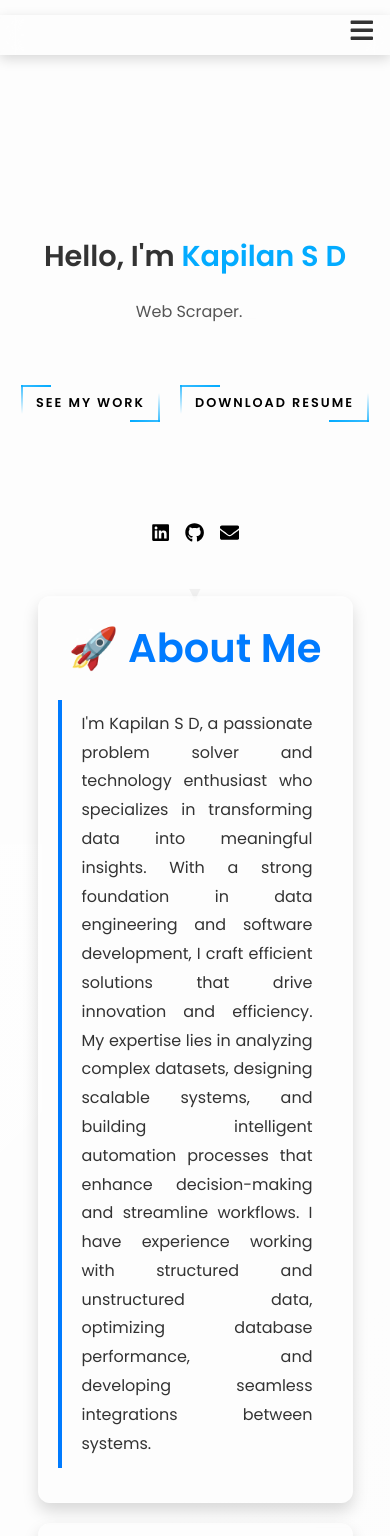
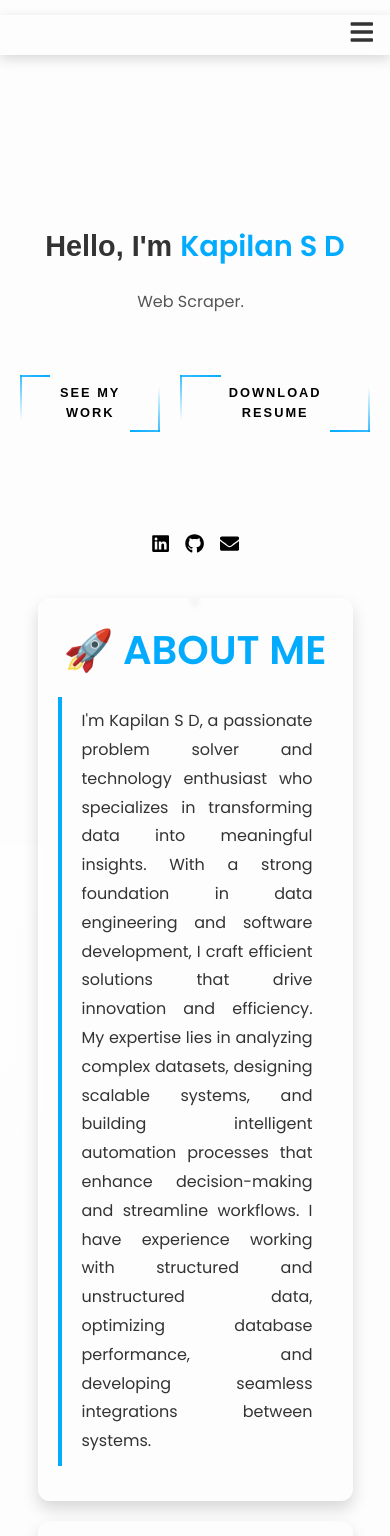
Before and after one commit to Kapilan747/Kapilan747.github.io, a React (Vite) app: page / in a window 390 px wide. Shown: the top 1536 px of the page. Built offline with nearby package versions, Linux system fonts and the light colour scheme.

Commit message:
Font styles

```diff
--- a/src/components/About.css
+++ b/src/components/About.css
@@ -55,11 +55,6 @@ body {
   transition: transform 0.3s ease;
 }
 
-.about-me h2 {
-  font-size: 2.8rem;
-  margin-bottom: 20px;
-  color: #03abff;
-}
 .about-me {
   text-align: center;
 }
@@ -67,7 +62,7 @@ body {
 .about-me h2 {
   font-size: 2.5rem;
   font-weight: bold;
-  color: #007bff;
+  color: #03abff;
   display: flex;
   align-items: center;
   justify-content: center;
@@ -83,7 +78,7 @@ body {
   max-width: 900px;
   margin: 20px auto;
   padding: 10px 30px;
-  border-left: 5px solid #007bff;
+  border-left: 5px solid #03abff;
   transition: transform 0.3s ease, box-shadow 0.3s ease;
 }
 
@@ -109,6 +104,7 @@ body {
   margin-top: 20px;
   display: flex;
   flex-direction: column;
+  font-family: 'Poppins', sans-serif;
   gap: 12px;
 }
 .coding-profiles a {
@@ -118,6 +114,7 @@ body {
   font-size: 1.1rem;
   color: #333;
   font-weight: 500;
+  font-family: 'Poppins', sans-serif;
   background: rgba(255, 255, 255, 0.9);
   padding: 8px 12px;
   border-radius: 8px;
@@ -136,6 +133,9 @@ body {
 }
 
 .coding-profiles h2{
+  color:#03abff;
+}
+.about-box h2{
   color:#03abff;
 }
 
@@ -165,7 +165,7 @@ body {
     margin: 15px auto;
     padding: 10px 20px;
     font-size: 1rem;
-    border-left: 4px solid #007bff;
+    border-left: 4px solid #03abff;
   }
 
   .academics h3 {
@@ -188,3 +188,42 @@ body {
     font-size: 1.4rem;
   }
 }
+
+.about-me h2 {
+  /* font-size: 2.8rem; */
+  font-weight: 700;
+  color: #03abff;
+  text-transform: uppercase;
+}
+
+.about-me p {
+  /* font-size: 1.2rem; */
+  font-weight: 400;
+  line-height: 1.8;
+  font-family: 'Poppins', sans-serif;
+  color: #333;
+}
+
+.academics h3 {
+  /* font-size: 2.4rem; */
+  font-weight: 600;
+  color: #03abff;
+}
+
+.academics p {
+  /* font-size: 1.15rem; */
+  font-weight: 400;
+  color: #333;
+}
+
+.coding-profiles h2 {
+  /* font-size: 2.2rem; */
+  font-weight: 600;
+  color: #03abff;
+}
+
+.coding-profiles a {
+  /* font-size: 1.1rem; */
+  font-weight: 500;
+  font-family: 'Poppins', sans-serif;
+}
--- a/src/components/Contact.css
+++ b/src/components/Contact.css
@@ -21,8 +21,7 @@
   box-shadow: 0 8px 20px rgba(0, 0, 0, 0.15);
 }
 
-/* Contact Form */
-.contact-form {
+ .contact-form {
   display: flex;
   flex-direction: column;
   gap: 20px;
@@ -101,3 +100,11 @@
     font-size: 0.9rem;
   }
 }
+
+.contact-section h2,
+.contact-form input,
+.contact-form textarea,
+.contact-form button,
+.status-message {
+  font-family: 'Poppins', sans-serif;
+}
--- a/src/components/Header.css
+++ b/src/components/Header.css
@@ -1,4 +1,4 @@
- *, *::before, *::after {
+*, *::before, *::after {
   box-sizing: border-box;
 }
 body {
@@ -18,7 +18,7 @@ body {
   backdrop-filter: blur(10px);
   padding: 12px 50px;
   border-radius: 25px;
-  box-shadow: 0 4px 12px rgba(0,0,0,0.15);
+  box-shadow: 0 4px 12px rgba(9, 7, 7, 0.15);
   display: flex;
   justify-content: center;
   align-items: center;
@@ -51,6 +51,15 @@ body {
   border: none;
   cursor: pointer;
   color: #333;
+}
+.desktop-nav a,
+.sidebar-nav a {
+  font-family: 'Montserrat', sans-serif;
+  font-weight: 500;
+}
+
+button, .menu-btn, .close-btn {
+  font-family: 'Nunito', sans-serif;
 }
 
  .sidebar-overlay {
--- a/src/components/Hero.css
+++ b/src/components/Hero.css
@@ -249,3 +249,24 @@
     font-size: 1.5rem;
   }
 }
+
+body {
+  font-family: 'Poppins', sans-serif;
+}
+
+.hero-title,
+.hero-subtitle {
+  font-family: 'Montserrat', sans-serif;
+}
+
+.hero-btn {
+  font-family: 'Nunito', sans-serif;
+}
+
+.hero-socials a {
+  font-family: 'Montserrat', sans-serif;
+}
+
+.down-arrow {
+  font-family: 'Poppins', sans-serif;
+}
--- a/src/components/Projects.css
+++ b/src/components/Projects.css
@@ -202,3 +202,26 @@
     width: 2px;
   }
 }
+
+.view-more-btn {
+  display: inline-block;
+  margin-top: 40px;
+  margin-left: 0px;
+  padding: 12px 24px;
+  font-size: 1.2rem;
+  font-weight: 600;
+  color: white;
+  background: linear-gradient(135deg, #007bff, #00d4ff);
+  border: none;
+  border-radius: 8px;
+  text-decoration: none;
+  transition: all 0.3s ease-in-out;
+  text-align: center;
+  position: relative;
+  z-index: 2;
+}
+.view-more-btn:hover {
+  background: linear-gradient(135deg, #0056b3, #009acb);
+  transform: scale(1.05);
+  box-shadow: 0 4px 10px rgba(0, 0, 0, 0.2);
+}
--- a/src/components/Projects.jsx
+++ b/src/components/Projects.jsx
@@ -121,6 +121,9 @@ const Projects = () => {
             );
           })}
         </div>
+          <a className="view-more-btn" href="https://github.com/Kapilan747" target="_blank" rel="noopener noreferrer">
+            View More
+          </a>
       </motion.section>
     </AnimatePresence>
   );
--- a/src/components/Skills.css
+++ b/src/components/Skills.css
@@ -143,3 +143,14 @@
     font-size: 12px;
   }
 }
+#tech-stack-title {
+  font-family: 'Montserrat', sans-serif;
+}
+
+.label-stack {
+  font-family: 'Montserrat', sans-serif;
+}
+
+.tech-label {
+  font-family: 'Poppins', sans-serif;
+}
```
